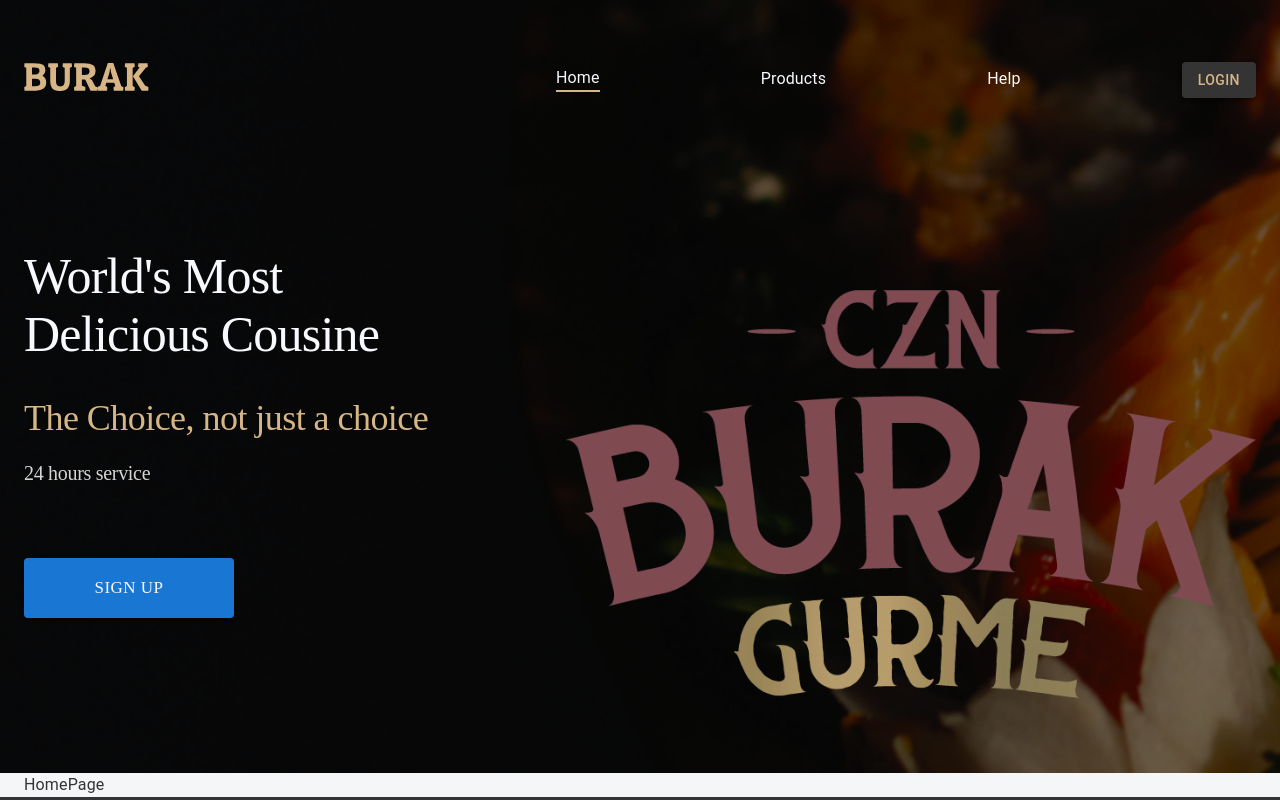
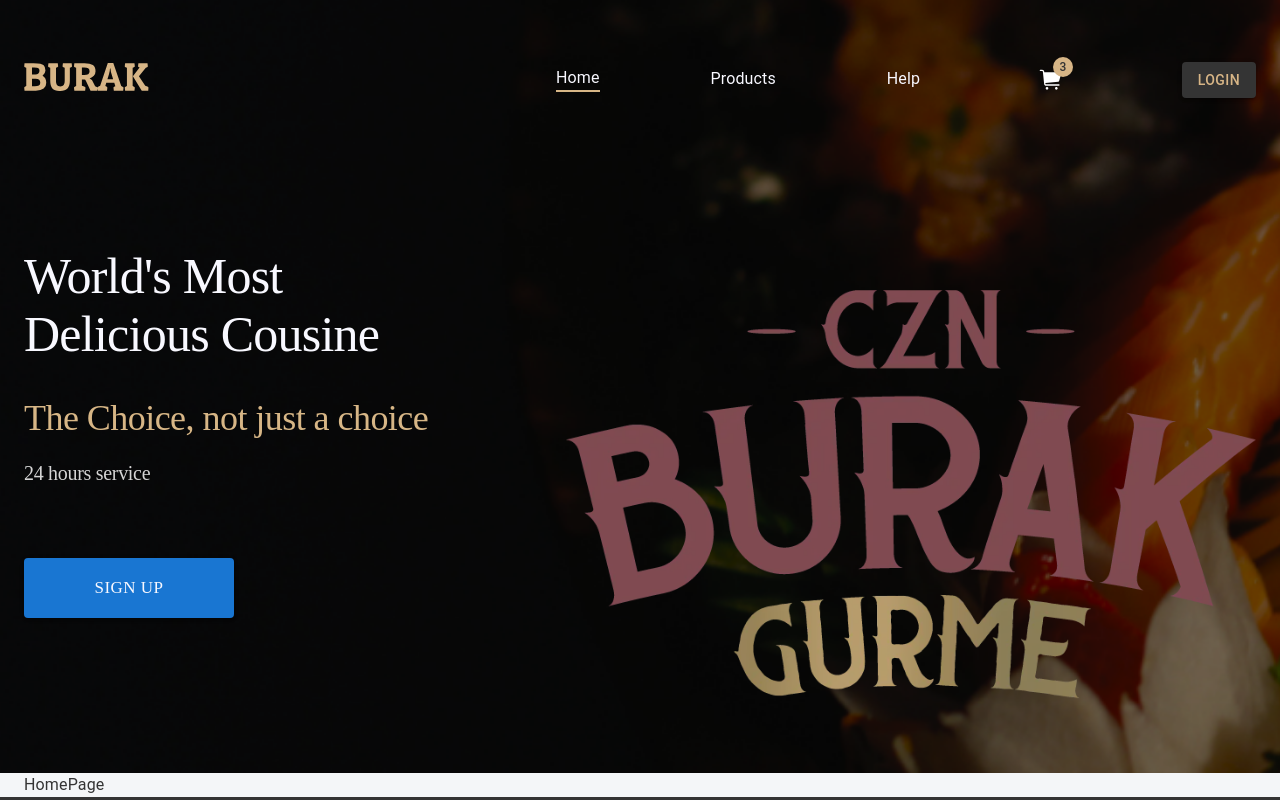
Before and after one commit to balumaqsud/burak-react-frontend, a React (Create React App) app: page / in a window 1280 px wide. Shown: the top 800 px of the page. Built offline with nearby package versions, Linux system fonts and the light colour scheme.

Commit message:
feat: masket added to mavbar

```diff
--- a/package.json
+++ b/package.json
@@ -5,6 +5,7 @@
   "dependencies": {
     "@emotion/react": "^11.14.0",
     "@emotion/styled": "^11.14.0",
+    "@mui/icons-material": "^5.8.4",
     "@mui/material": "^7.0.2",
     "@reduxjs/toolkit": "^1.8.1",
     "@testing-library/jest-dom": "^4.2.4",
--- a/src/app/components/headers/homeNavbar.tsx
+++ b/src/app/components/headers/homeNavbar.tsx
@@ -1,5 +1,6 @@
 import { Box, Button, Container, Stack } from "@mui/material";
 import { NavLink } from "react-router-dom";
+import Basket from "./Basket";
 
 export default function HomeNavbar() {
   const authMember = null;
@@ -46,6 +47,7 @@ export default function HomeNavbar() {
                 Help
               </NavLink>
             </Box>
+            <Basket />
             {!authMember ? (
               <Box>
                 <Button variant="contained" className="login-button">
--- a/src/app/components/headers/otherNavbar.tsx
+++ b/src/app/components/headers/otherNavbar.tsx
@@ -1,5 +1,6 @@
 import { Box, Button, Container, Stack } from "@mui/material";
 import { NavLink } from "react-router-dom";
+import Basket from "./Basket";
 
 export default function OtherNavbar() {
   const authMember = null;
@@ -36,6 +37,7 @@ export default function OtherNavbar() {
             <Box className="hover-line">
               <NavLink to="/help">Help</NavLink>
             </Box>
+            <Basket />
             {!authMember ? (
               <Box>
                 <Button variant="contained" className="login-button">
```
Also changed, not shown: 1 other file (tests, documents, lock files or other folders).
